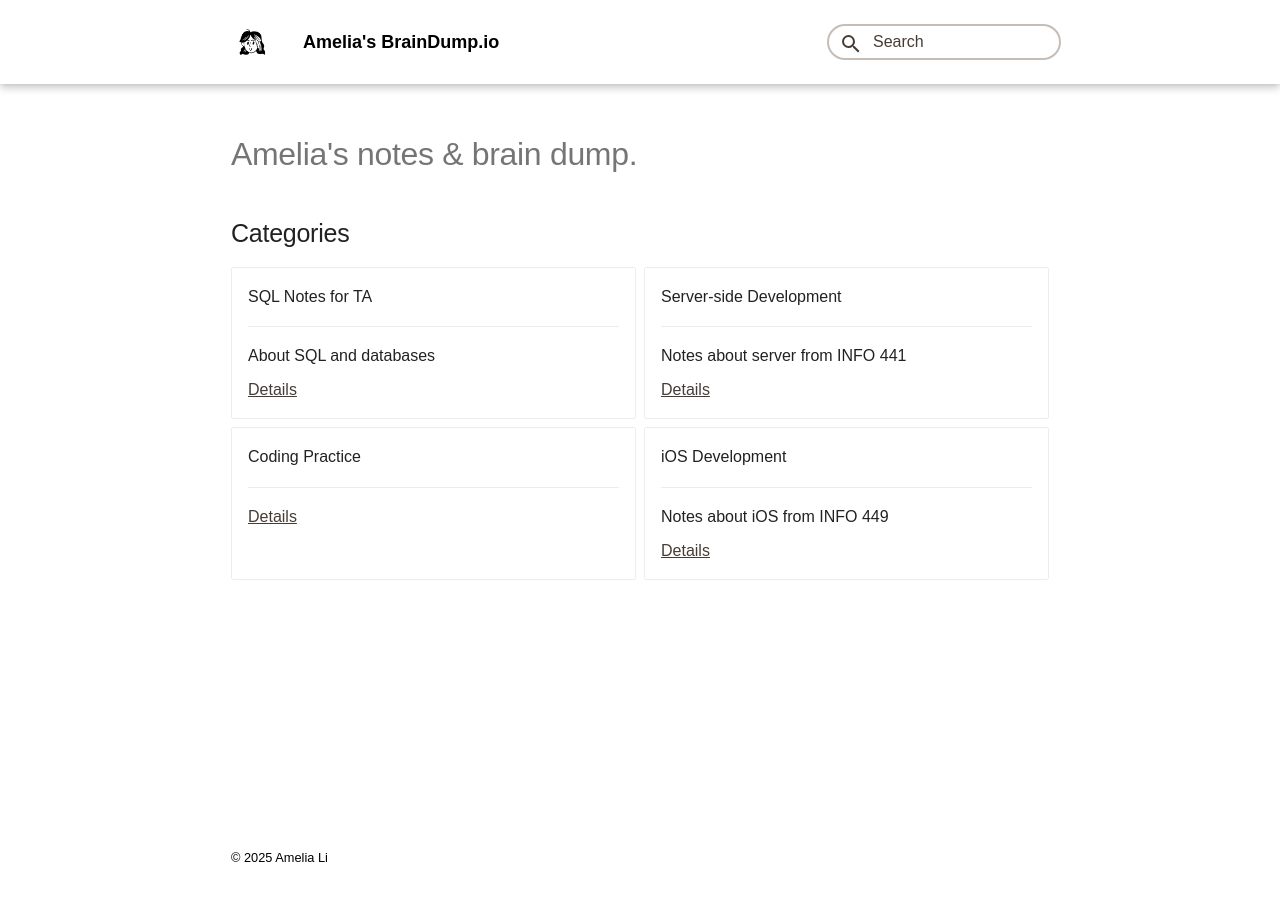
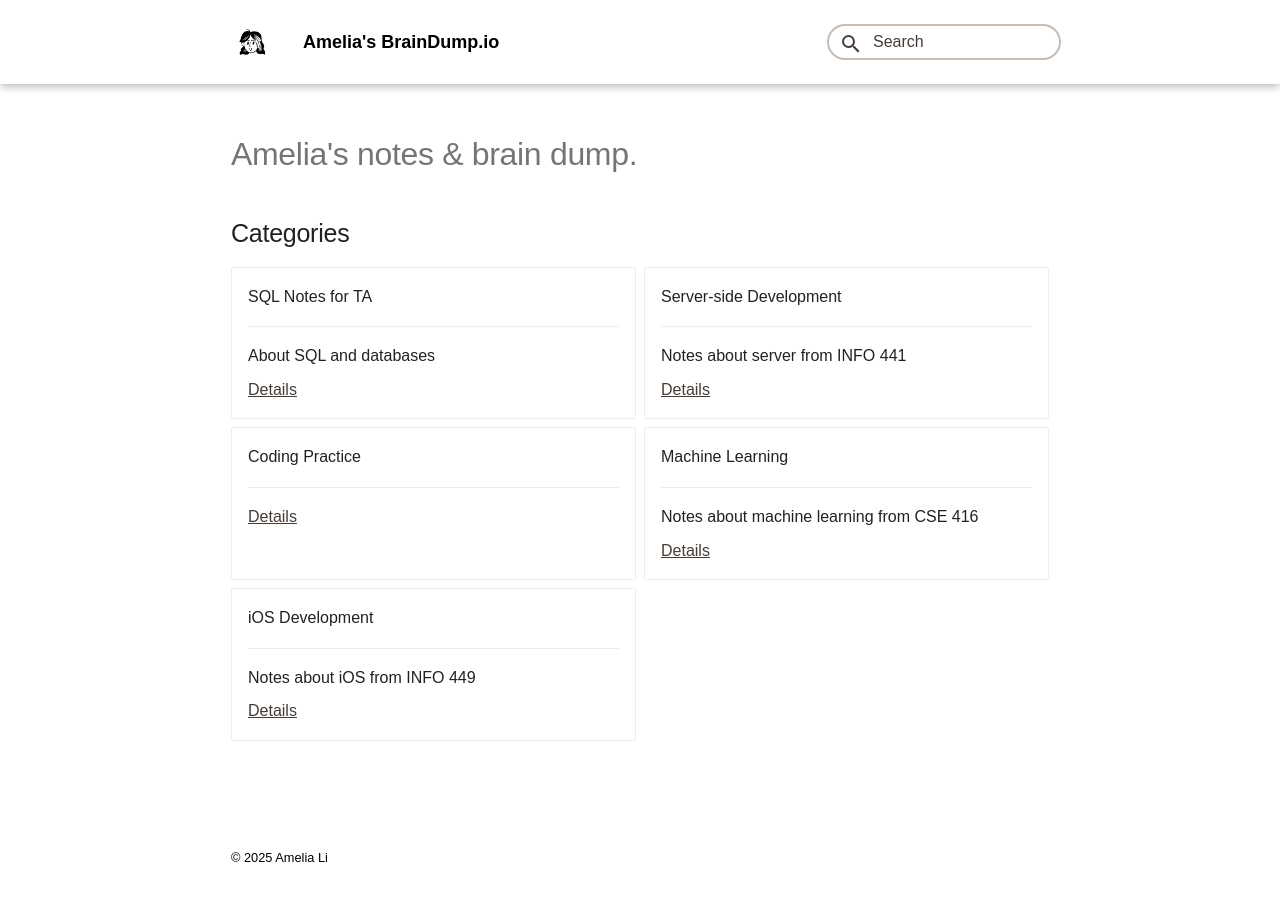
Before and after one commit to amelial9/milynotes, an MkDocs documentation site: the page built from docs/index.md, in a window 1280 px wide. Built offline with MkDocs 1.6.1 and Material for MkDocs 9.7.7, drawn with Linux system fonts in a browser that asks for light colours; some web fonts are replaced.

Commit message:
Update index.md

```diff
--- a/docs/index.md
+++ b/docs/index.md
@@ -32,6 +32,14 @@ hide:
 
     <a href="/coding/Index" class="details-link">Details</a>
 
+-   Machine Learning
+
+    ---
+
+    Notes about machine learning from CSE 416
+
+    <a href="https://www.notion.so/ameli9/CSE-416-21d5d09895ac8071851ec7deafb24f07?source=copy_link" class="details-link">Details</a>
+
 -   iOS Development
 
     ---
```
